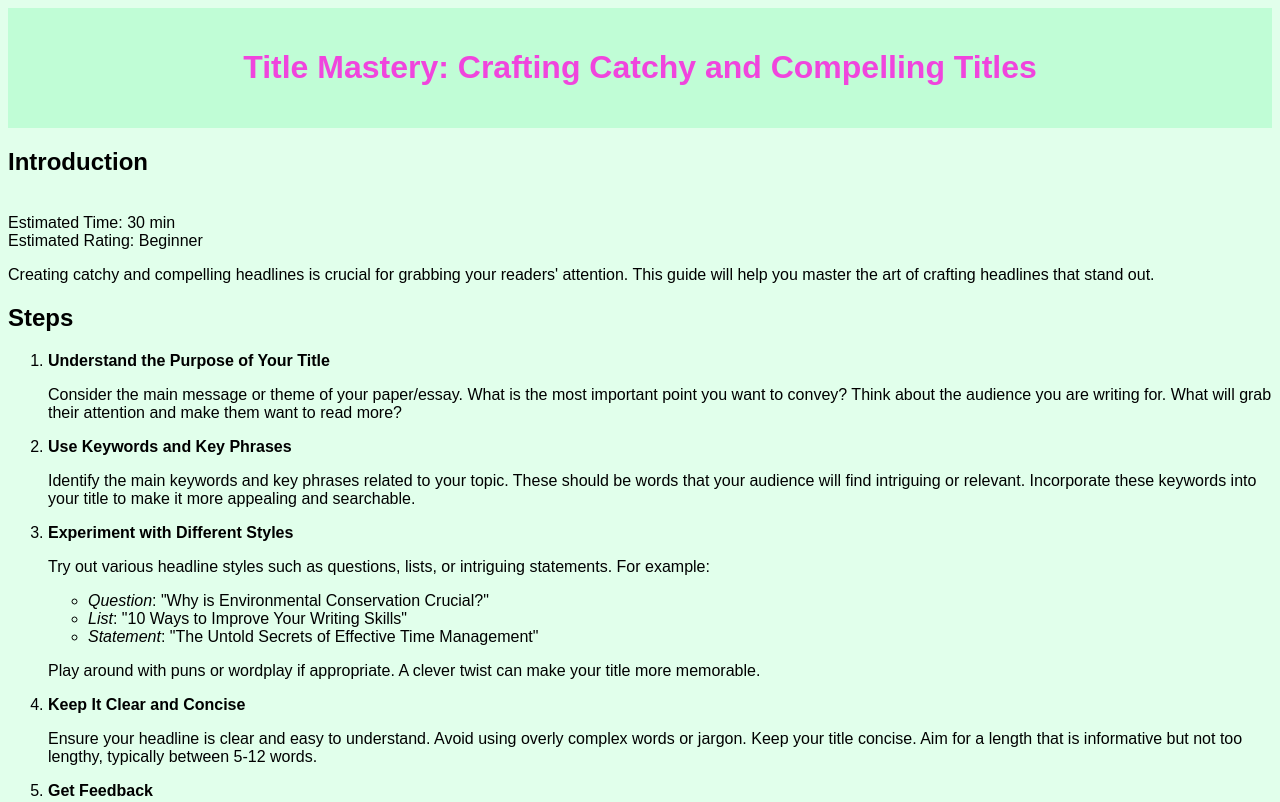
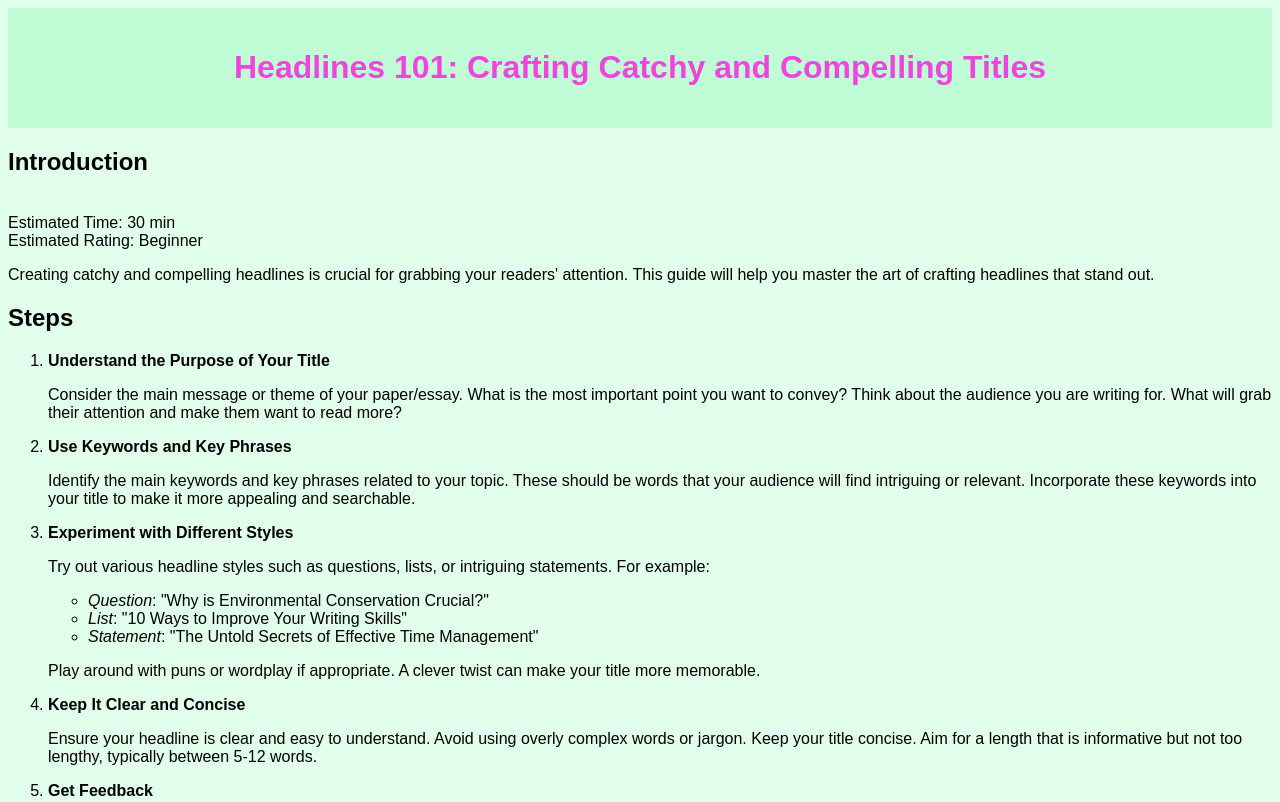
Before and after one commit to MediaMaia/Master-headlines-101, a plain HTML site: page index.html in a window 1280 px wide. Shown: the top 802 px of the page. Drawn offline with Linux system fonts and the light colour scheme.

Commit message:
Update index.html

```diff
--- a/index.html
+++ b/index.html
@@ -28,7 +28,7 @@
 </head>
 <body>
     <header>
-        <h1>Title Mastery: Crafting Catchy and Compelling Titles</h1>
+        <h1>Headlines 101: Crafting Catchy and Compelling Titles</h1>
     </header>
     <main>
         <section>
```
